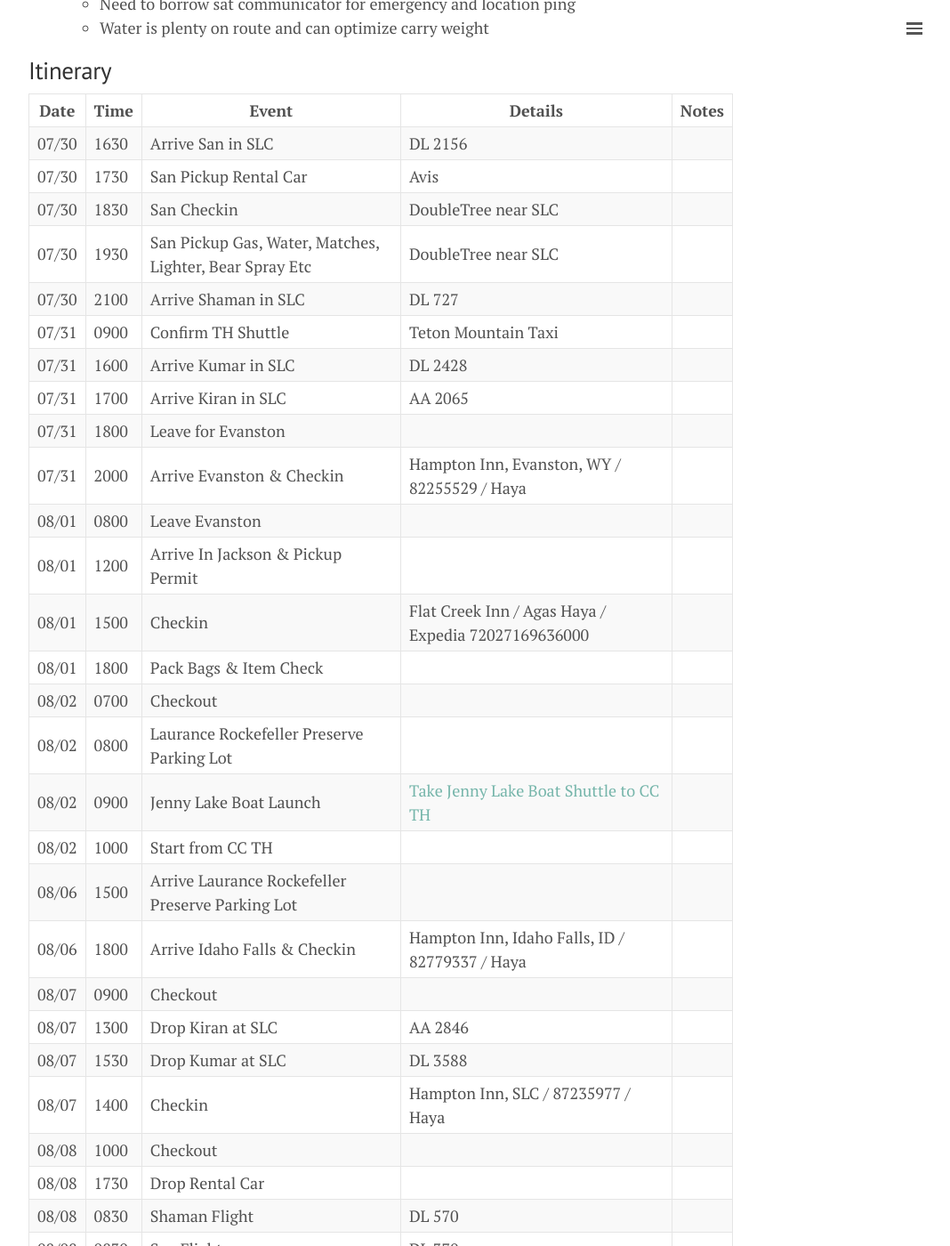
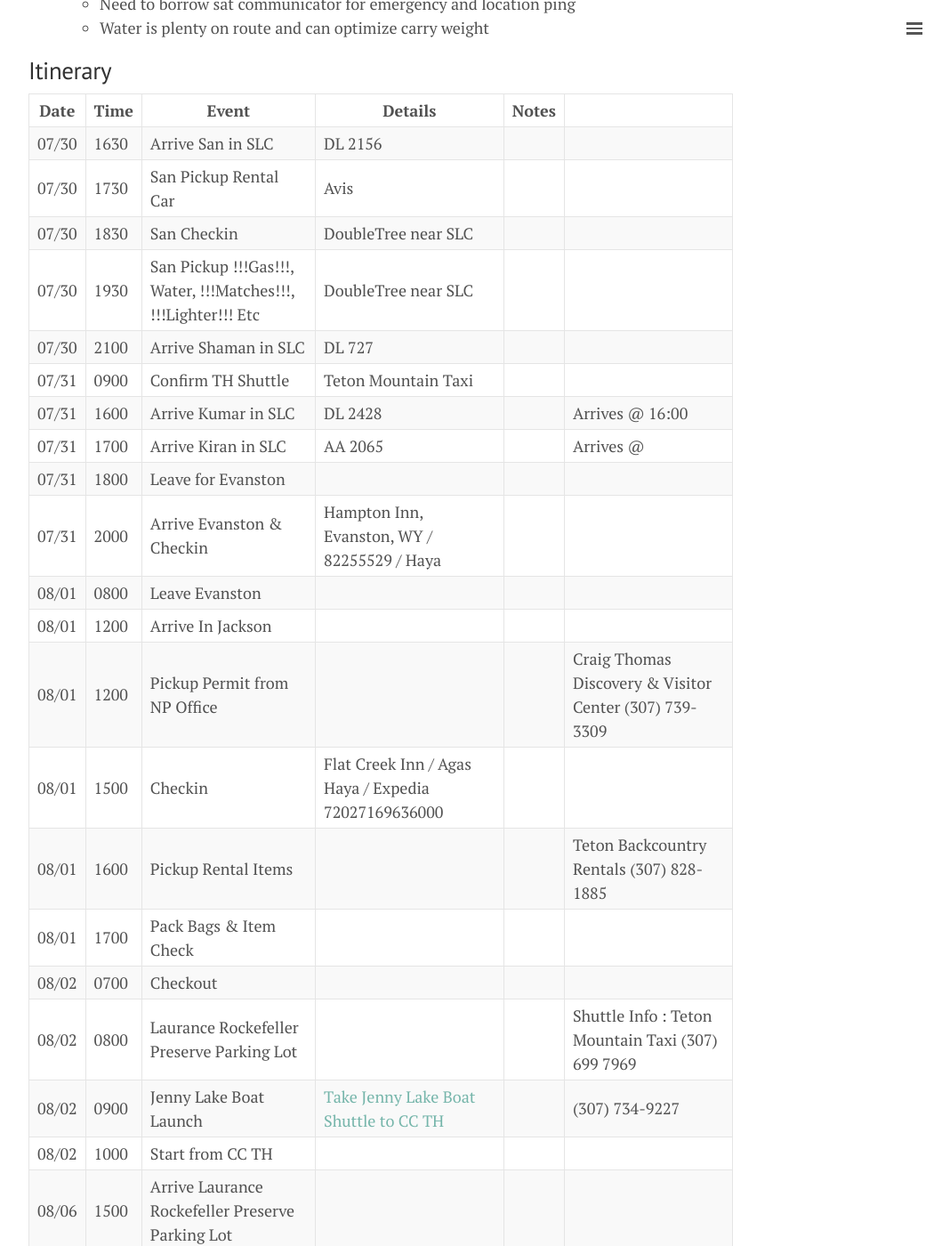
Before and after one commit to sectorzero/sectorzero.github.io, a Jekyll site: the page built from temp/bpack2021.md, in a window 1280 px wide and 1400 px high, scrolled down 1433 px. Shown: the whole window at 89% size, without its empty margins (212-1280 px from the left). Built offline with Jekyll 4.4.1, drawn with Linux system fonts in a browser that asks for light colours; some of the changed text lies outside the part shown.

Commit message:
updated backpack 2021

```diff
--- a/temp/bpack2021.md
+++ b/temp/bpack2021.md
@@ -65,26 +65,28 @@
 | 07/30 | 1630 | Arrive San in SLC  | DL 2156 | |
 | 07/30 | 1730 | San Pickup Rental Car  | Avis | |
 | 07/30 | 1830 | San Checkin  | DoubleTree near SLC | |
-| 07/30 | 1930 | San Pickup Gas, Water, Matches, Lighter, Bear Spray Etc  | DoubleTree near SLC | |
+| 07/30 | 1930 | San Pickup !!!Gas!!!, Water, !!!Matches!!!, !!!Lighter!!! Etc  | DoubleTree near SLC | |
 | 07/30 | 2100 | Arrive Shaman in SLC  | DL 727 | |
 | 07/31 | 0900 | Confirm TH Shuttle  | Teton Mountain Taxi  | |
-| 07/31 | 1600 | Arrive Kumar in SLC  | DL 2428 | |
-| 07/31 | 1700 | Arrive Kiran in SLC  | AA 2065 | |
+| 07/31 | 1600 | Arrive Kumar in SLC  | DL 2428 | | Arrives @ 16:00
+| 07/31 | 1700 | Arrive Kiran in SLC  | AA 2065 | | Arrives @
 | 07/31 | 1800 | Leave for Evanston  |  | |
 | 07/31 | 2000 | Arrive Evanston & Checkin  | Hampton Inn, Evanston, WY / 82255529 / Haya  | |
 | 08/01 | 0800 | Leave Evanston  | | |
-| 08/01 | 1200 | Arrive In Jackson & Pickup Permit  | | |
+| 08/01 | 1200 | Arrive In Jackson | | |
+| 08/01 | 1200 | Pickup Permit from NP Office | | | Craig Thomas Discovery & Visitor Center (307) 739-3309
 | 08/01 | 1500 | Checkin | Flat Creek Inn / Agas Haya / Expedia 72027169636000 | |
-| 08/01 | 1800 | Pack Bags & Item Check | | |
+| 08/01 | 1600 | Pickup Rental Items | | | Teton Backcountry Rentals (307) 828-1885
+| 08/01 | 1700 | Pack Bags & Item Check | | |
 | 08/02 | 0700 | Checkout | | |
-| 08/02 | 0800 | Laurance Rockefeller Preserve Parking Lot | | |
-| 08/02 | 0900 | Jenny Lake Boat Launch | [Take Jenny Lake Boat Shuttle to CC TH](https://jennylakeboating.com/boat-trips/shuttle-service/) | |
+| 08/02 | 0800 | Laurance Rockefeller Preserve Parking Lot | | | Shuttle Info : Teton Mountain Taxi (307) 699 7969
+| 08/02 | 0900 | Jenny Lake Boat Launch | [Take Jenny Lake Boat Shuttle to CC TH](https://jennylakeboating.com/boat-trips/shuttle-service/) | | (307) 734-9227
 | 08/02 | 1000 | Start from CC TH | | |
 | 08/06 | 1500 | Arrive Laurance Rockefeller Preserve Parking Lot | | |
 | 08/06 | 1800 | Arrive Idaho Falls & Checkin | Hampton Inn, Idaho Falls, ID / 82779337 / Haya | |
 | 08/07 | 0900 | Checkout | | |
-| 08/07 | 1300 | Drop Kiran at SLC  | AA 2846 | |
-| 08/07 | 1530 | Drop Kumar at SLC  | DL 3588 | |
+| 08/07 | 1300 | Drop Kiran at SLC  | AA 2846 | | Departs @
+| 08/07 | 1330 | Drop Kumar at SLC  | DL 3588 | | Departs @ 15:30
 | 08/07 | 1400 | Checkin  | Hampton Inn, SLC / 87235977 / Haya | |
 | 08/08 | 1000 | Checkout  |  | |
 | 08/08 | 1730 | Drop Rental Car  |  | |
@@ -94,8 +96,7 @@
 ### Details
 - Permit Details
   - Acquired Permit for 4 between Aug 2 and Aug 6
-  - Needs to be picked up
-  - TBD
+  - Needs to be picked up on Sunday 08/01 or 08/02 before 10 AM
 - Jackson Stay Bookings
   - Aug 1 - Done ($250)
   - Aug 6 - Done ($250)
```
